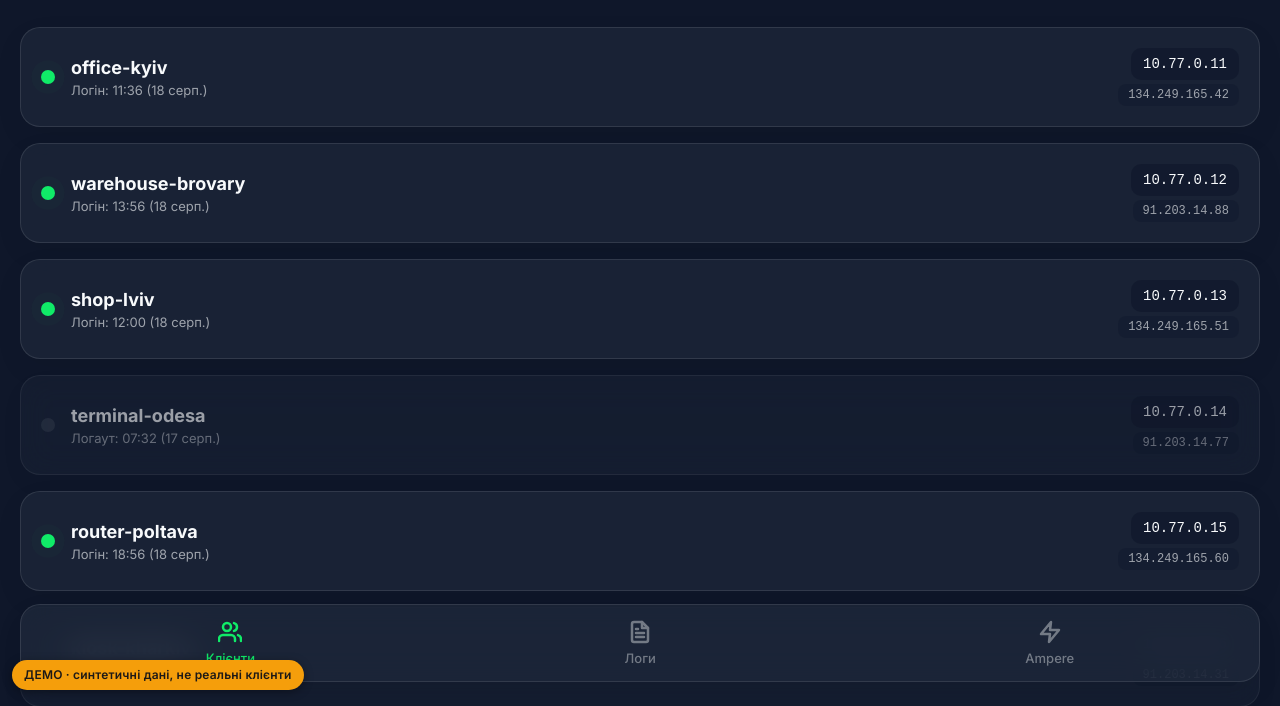
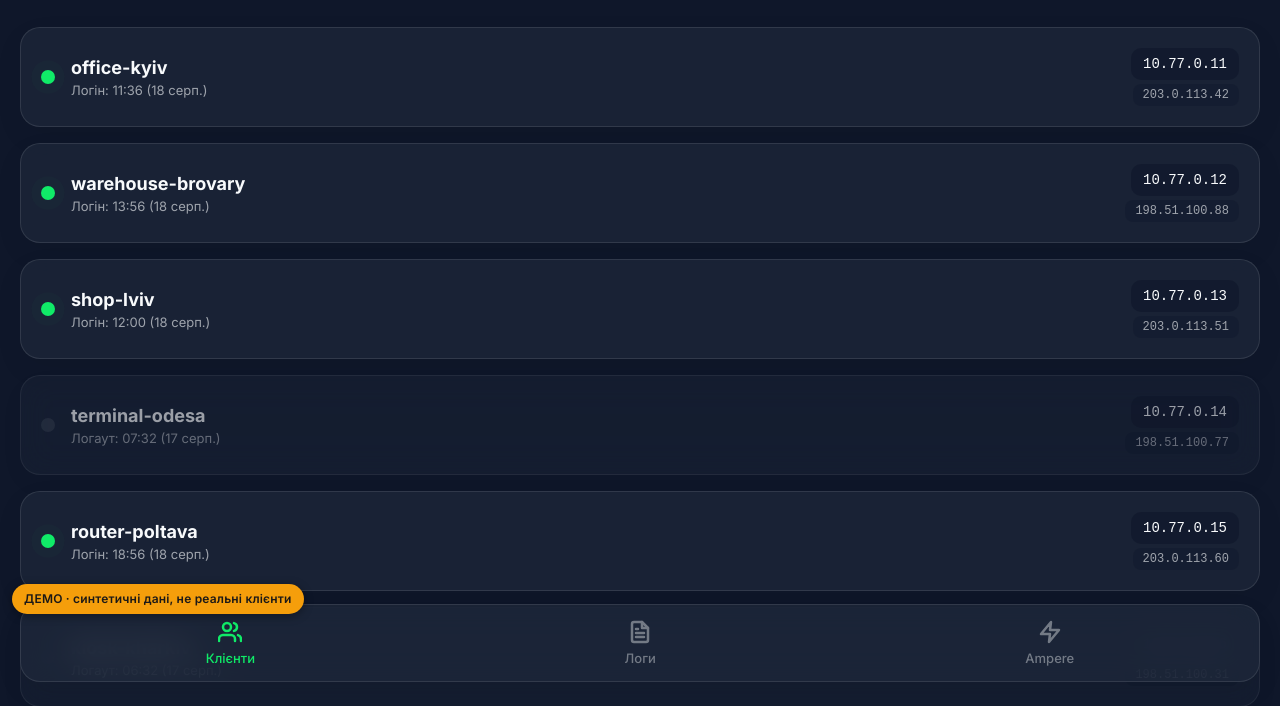
Before and after one commit to sashaptiza/vpn-monitor-demo, a plain HTML site: page index.html in a window 1280 px wide. Shown: the part 98-804 px from the top of the page. Drawn offline with Linux system fonts and the light colour scheme.

Commit message:
Add files via upload

```diff
--- a/index.html
+++ b/index.html
@@ -12,13 +12,13 @@
     localStorage.setItem('vpn_token', 'DEMO');
 
     var BASE = [
-        { username: 'office-kyiv',      client_ip: '10.77.0.11', iface: 'ppp0', ext: '134.249.165.42', online: true,  disabled: false },
-        { username: 'warehouse-brovary', client_ip: '10.77.0.12', iface: 'ppp1', ext: '91.203.14.88',   online: true,  disabled: false },
-        { username: 'shop-lviv',        client_ip: '10.77.0.13', iface: 'ppp2', ext: '134.249.165.51', online: true,  disabled: false },
-        { username: 'terminal-odesa',   client_ip: '10.77.0.14', iface: null,   ext: '91.203.14.77',   online: false, disabled: false },
-        { username: 'router-poltava',   client_ip: '10.77.0.15', iface: 'ppp3', ext: '134.249.165.60', online: true,  disabled: false },
-        { username: 'kiosk-kharkiv',    client_ip: '10.77.0.16', iface: null,   ext: '91.203.14.31',   online: false, disabled: false },
-        { username: 'backup-gw',        client_ip: '10.77.0.17', iface: 'ppp4', ext: '134.249.165.77', online: true,  disabled: false },
+        { username: 'office-kyiv',      client_ip: '10.77.0.11', iface: 'ppp0', ext: '203.0.113.42', online: true,  disabled: false },
+        { username: 'warehouse-brovary', client_ip: '10.77.0.12', iface: 'ppp1', ext: '198.51.100.88',   online: true,  disabled: false },
+        { username: 'shop-lviv',        client_ip: '10.77.0.13', iface: 'ppp2', ext: '203.0.113.51', online: true,  disabled: false },
+        { username: 'terminal-odesa',   client_ip: '10.77.0.14', iface: null,   ext: '198.51.100.77',   online: false, disabled: false },
+        { username: 'router-poltava',   client_ip: '10.77.0.15', iface: 'ppp3', ext: '203.0.113.60', online: true,  disabled: false },
+        { username: 'kiosk-kharkiv',    client_ip: '10.77.0.16', iface: null,   ext: '198.51.100.31',   online: false, disabled: false },
+        { username: 'backup-gw',        client_ip: '10.77.0.17', iface: 'ppp4', ext: '203.0.113.77', online: true,  disabled: false },
         { username: 'legacy-node',      client_ip: '10.77.0.18', iface: null,   ext: null,             online: false, disabled: true }
     ];
 
@@ -90,18 +90,18 @@
     }
 
     var LOGS = [
-        'xl2tpd[812]: Connection established to 91.203.14.88, 1701. Local: 6134, Remote: 15 (ref=0/0).',
+        'xl2tpd[812]: Connection established to 198.51.100.88, 1701. Local: 6134, Remote: 15 (ref=0/0).',
         'pppd[1461]: Connect: ppp1 <--> /dev/pts/3',
         'pppd[1461]: MPPE 128-bit stateless compression enabled',
         'pppd[1461]: local  IP address 10.77.0.1',
         'pppd[1461]: remote IP address 10.77.0.12',
-        'charon: 07[IKE] IKE_SA rw[42] established between 10.0.0.5[srv]...91.203.14.88[client]',
+        'charon: 07[IKE] IKE_SA rw[42] established between 10.0.0.5[srv]...198.51.100.88[client]',
         'charon: 09[IKE] CHILD_SA net-1{7} established with SPIs c1a4f2e1_i 8b30d9aa_o',
         'xl2tpd[812]: Maximum retries exceeded for tunnel 41233. Closing.',
         'pppd[1398]: Connection terminated: link is down',
         'pppd[1398]: Modem hangup',
-        'charon: 12[IKE] deleting IKE_SA rw[39] between 10.0.0.5[srv]...91.203.14.31[client]',
-        'xl2tpd[812]: Connection established to 134.249.165.42, 1701. Local: 41765, Remote: 8 (ref=0/0).',
+        'charon: 12[IKE] deleting IKE_SA rw[39] between 10.0.0.5[srv]...198.51.100.31[client]',
+        'xl2tpd[812]: Connection established to 203.0.113.42, 1701. Local: 41765, Remote: 8 (ref=0/0).',
         'pppd[1502]: Connect: ppp4 <--> /dev/pts/6',
         'pppd[1502]: remote IP address 10.77.0.17'
     ].join('\n');
@@ -401,7 +401,7 @@
     </style>
 </head>
 <body>
-<div id="demo-badge" style="position:fixed;left:12px;bottom:12px;z-index:99999;
+<div id="demo-badge" style="position:fixed;left:12px;bottom:88px;z-index:99999;
  background:#f59e0b;color:#1c1917;font:600 12px/1.3 Inter,system-ui,sans-serif;
  padding:7px 12px;border-radius:999px;box-shadow:0 2px 10px rgba(0,0,0,.35);
  letter-spacing:.2px;">ДЕМО · синтетичні дані, не реальні клієнти</div>
```
